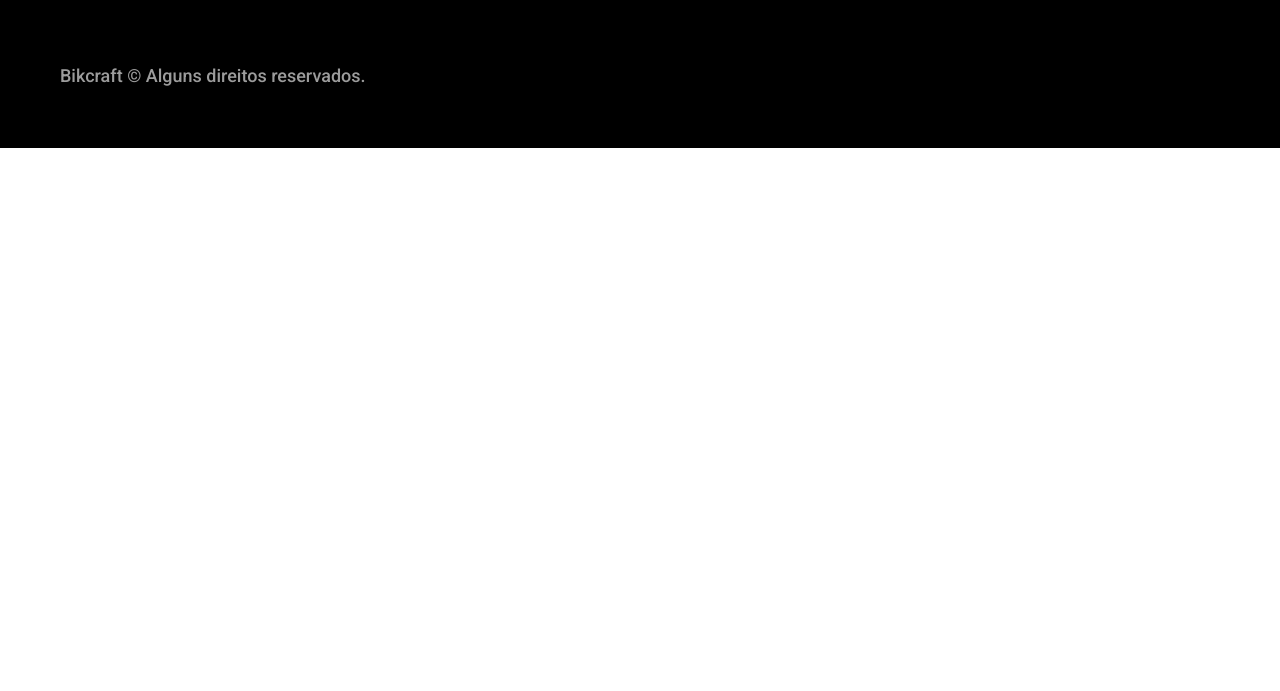
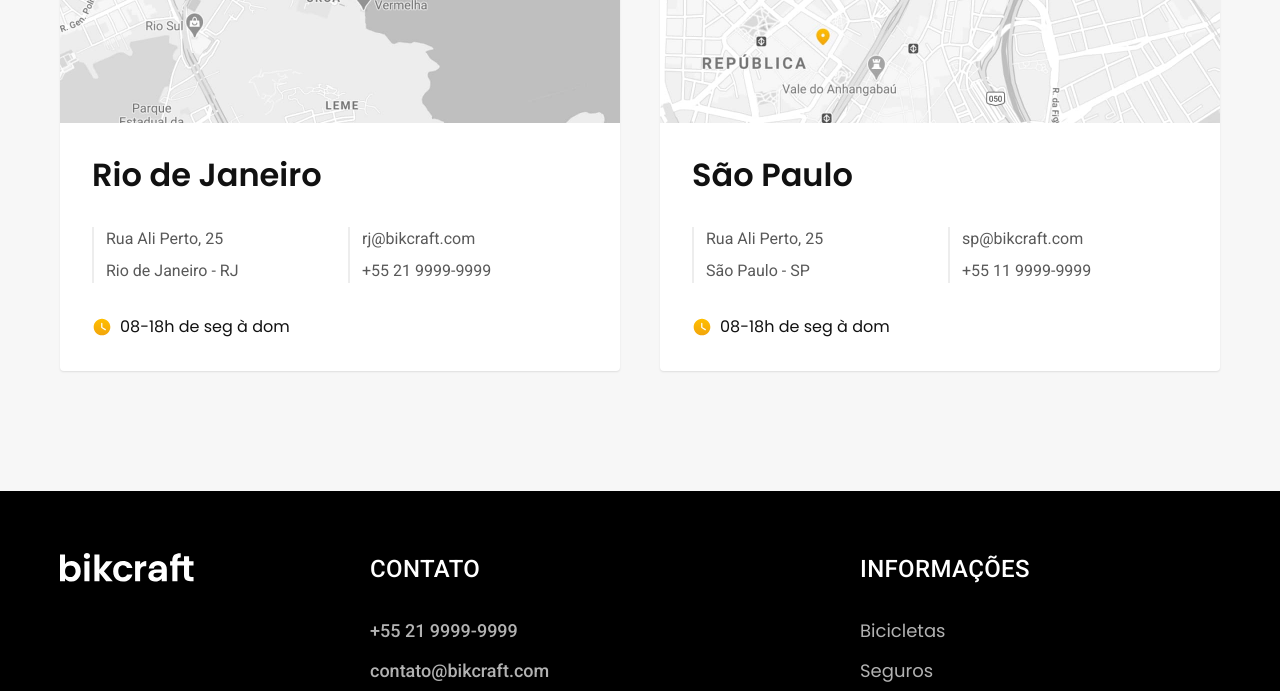
Before and after one commit to williamsantosf/bikcraft, a plain HTML site: page contato.html in a window 1280 px wide. Shown: the part 1488-2179 px from the top of the page. Before the commit the page ends 1636 px from the top, so only its background shows below. Drawn offline with Linux system fonts and the light colour scheme.

Commit message:
Criação da seção lojas

```diff
--- a/contato.html
+++ b/contato.html
@@ -89,6 +89,46 @@
     </div>
   </main>
 
+  <article>
+
+    <article class="lojas container">
+      <h2 class="font-1-xxl">lojas locais<span class="cor-p1">.</span></h2>
+      <div class="lojas-item">
+        <img src="./img/lojas/rj.jpg" alt="mapa marcando o endereço em Rua Ali Perto, 25 - Rio de Janeiro - RJ">
+        <div class="lojas-conteudo">
+          <h3 class="font-1-xl">Rio de Janeiro</h3>
+          <div class="lojas-dados font-2-s cor-8">
+            <p>Rua Ali Perto, 25</p>
+            <p>Rio de Janeiro - RJ</p>
+          </div>
+          <div class="lojas-dados font-2-s cor-8">
+            <a href="mailto:rj@bikcraft.com">rj@bikcraft.com</a>
+            <a href="tel:+552199999999">+55 21 9999-9999</a>
+          </div>
+          <p class="lojas-tempo font-1-s"><img src="./img/icones/horario.svg" alt="">08-18h de seg à dom</p>
+        </div>
+      </div>
+
+      <div class="lojas-item">
+        <img src="./img/lojas/sp.jpg" alt="mapa marcando o endereço em Rua Ali Perto, 25 - São Paulo - SP">
+        <div class="lojas-conteudo">
+          <h3 class="font-1-xl">São Paulo</h3>
+          <div class="lojas-dados font-2-s cor-8">
+            <p>Rua Ali Perto, 25</p>
+            <p>São Paulo - SP</p>
+          </div>
+          <div class="lojas-dados font-2-s cor-8">
+            <a href="mailto:sp@bikcraft.com">sp@bikcraft.com</a>
+            <a href="tel:+551199999999">+55 11 9999-9999</a>
+          </div>
+          <p class="lojas-tempo font-1-s"><img src="./img/icones/horario.svg" alt="">08-18h de seg à dom</p>
+        </div>
+      </div>
+    </article>
+
+
+  </article>
+
   <footer class="footer-bg">
     <div class="footer container">
       <img src="./img/bikcraft.svg" alt="Bikcraft">
--- a/css/contato/lojas.css
+++ b/css/contato/lojas.css
@@ -0,0 +1,67 @@
+.lojas {
+  display: grid;
+  grid-template-columns: 1fr 1fr;
+  gap: 0 40px;
+  padding-top: 120px;
+  padding-bottom: 120px;
+}
+
+.lojas h2 {
+  grid-column: 1/-1;
+  margin-bottom: 60px;
+}
+
+.lojas img {
+  border-radius: 4px 4px 0 0;
+}
+
+.lojas-item {
+  border-radius: 4px;
+  background: var(--cor-0);
+  box-shadow: 0 1px 2px rgba(0, 0, 0, 0.1);
+}
+
+.lojas-conteudo {
+  display: grid;
+  grid-template-columns: 1fr 1fr;
+  gap: 32px 16px;
+  padding: 32px;
+}
+
+.lojas-conteudo h3,
+.lojas-tempo {
+  grid-column: 1/-1;
+}
+
+.lojas-dados {
+  display: grid;
+  gap: 8px;
+  border-left: 2px solid var(--cor-2);
+  padding-left: 12px;
+}
+
+.lojas-tempo {
+  display: flex;
+  align-items: center;
+  gap: 8px;
+}
+
+@media (max-width: 800px) {
+  .lojas {
+    gap: 20px;
+    padding-top: 60px;
+    padding-bottom: 60px;
+  }
+  .lojas h2 {
+    margin-bottom: 32px;
+  }
+  .lojas-conteudo {
+    grid-template-columns: 1fr;
+  }
+}
+
+@media (max-width: 600px) {
+  .lojas {
+    grid-template-columns: 1fr;
+  }
+}
```
